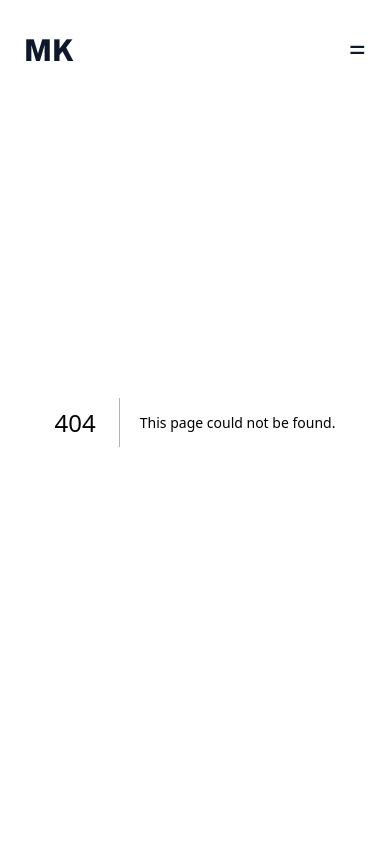
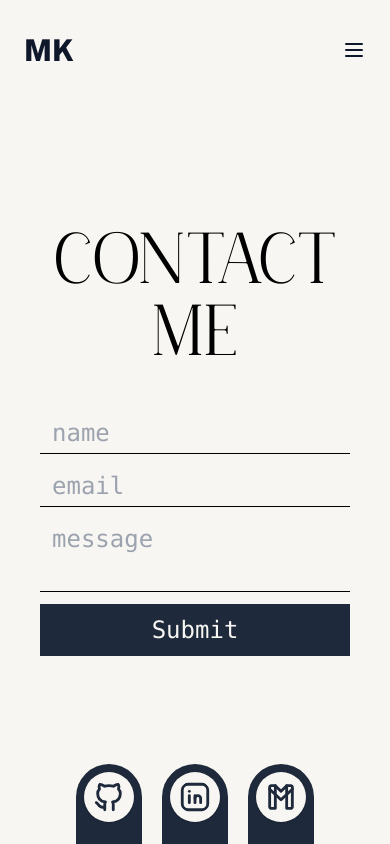
Before and after one commit to MKMukeshkannan/mukeshkannan.dev, a Next.js app: page /contact-me in a window 390 px wide. Before the commit this address had no page. Built offline with nearby package versions, Linux system fonts and the light colour scheme.

Commit message:
feat: ✨🍉 complete /contact-me page
Changes:
- Complete non-functional UI for contact me page
- Responsive

```diff
--- /dev/null
+++ b/src/app/blog/page.tsx
@@ -0,0 +1,8 @@
+export default function Blog() {
+  return (
+    <main className="min-h-screen p-8 w-full flex flex-col items-center justify-center">
+      <h1 className="font-publicSans text-center text-6xl md:text-9xl ">Under Construction</h1>
+      <p className="font-carlgine text-xl">Will be deployed soon</p>
+    </main>
+  );
+}
--- /dev/null
+++ b/src/app/contact-me/page.tsx
@@ -0,0 +1,33 @@
+import { IconBrandGithub, IconBrandGmail, IconBrandLinkedin } from "@tabler/icons-react";
+
+export default function ContactMe() {
+  return (
+    <main className="relative bg-beige h-screen w-full p-10 xl:p-28 flex flex-col items-center justify-center">
+      <h1 className="text-7xl text-center xl:self-start xl:text-[180px] font-carlgine mt-10 mb-10 xl:mb-0">CONTACT ME</h1>
+
+      <form className="flex flex-col w-full h-auto xl:h-full max-w-xl space-y-3 text-2xl xl:self-end font-mono">
+        <input className="focus:outline-none p-1 px-3 bg-beige border-b border-black" placeholder="name" />
+        <input className="focus:outline-none p-1 px-3 bg-beige border-b border-black" placeholder="email" />
+        <textarea className="h-full focus:outline-none p-1 px-3 bg-beige border-b border-black resize-none max-h-72" placeholder="message" />
+        <button type="submit" className="bg-slate-800 text-beige py-2 hover:bg-beige border-2 border-slate-800 hover:text-slate-800">Submit</button>
+      </form>
+
+      <section className="absolute xl:left-52 bottom-0 h-20 flex space-x-5">
+
+        <section className="p-2 rounded-full rounded-b-none bg-slate-800">
+          <IconBrandGithub height={50} width={50} className="text-slate-800 p-2 shadow bg-beige rounded-full"/>
+        </section>
+
+        <section className="p-2 rounded-full rounded-b-none bg-slate-800">
+          <IconBrandLinkedin height={50} width={50} className="text-slate-800 p-2 shadow bg-beige rounded-full"/>
+        </section>
+
+        <section className="p-2 rounded-full rounded-b-none bg-slate-800">
+          <IconBrandGmail height={50} width={50} className="text-slate-800 p-2 shadow bg-beige rounded-full"/>
+        </section>
+
+      </section>
+
+    </main>
+  );
+}
--- a/src/components/NavBar.tsx
+++ b/src/components/NavBar.tsx
@@ -3,6 +3,7 @@
 import { useState } from "react";
 import { motion } from "framer-motion";
 import Link from "next/link";
+import { IconMenu2, IconX } from "@tabler/icons-react";
 
 export default function NavBar() {
   const [isOpen, setIsOpen] = useState<boolean>(false);
@@ -23,33 +24,36 @@ export default function NavBar() {
       transition={{ duration: 0.4 }}
       className={`flex items-center justify-between w-full md:px-16 px-6 py-8 fixed top-0 z-[999] text-slate-900 ${activeNav && "bg-beige  rounded-b-lg shadow"}`}
     >
-      <h1 className="text-3xl cursor-pointer font-publicSans font-black">MK</h1>
+      <Link href="/" onClick={() => setIsOpen(false)} className="text-3xl cursor-pointer font-publicSans font-black">MK</Link>
 
       {isOpen ? (
         <h1
           onClick={() => setIsOpen(false)}
           className="text-3xl md:hidden z-50 text-beige"
         >
-          x
+          <IconX />
         </h1>
       ) : (
         <h1 onClick={() => setIsOpen(true)} className="text-3xl md:hidden z-50">
-          =
+          <IconMenu2 />
         </h1>
       )}
 
       <section
         className={`w-full h-screen md:hidden absolute text-beige font-carlgine text-5xl flex flex-col items-center justify-center space-y-8 bg-slate-900 top-0 ${isOpen ? "left-0" : "left-[1000px]"} transition-all duration-500`}
       >
-        <Link href="/about" className="cursor-pointer">
+        <Link onClick={() => setIsOpen(false)} href="/about" className="cursor-pointer">
           About
         </Link>
-        <Link href="/work" className="cursor-pointer">
+        <Link onClick={() => setIsOpen(false)} href="/work" className="cursor-pointer">
           Work
         </Link>
-        <a href="#contact" className="cursor-pointer">
+        <Link onClick={() => setIsOpen(false)} href="/blog" className="cursor-pointer">
+          Blog
+        </Link>
+        <Link onClick={() => setIsOpen(false)} href="/contact-me" className="cursor-pointer">
           Contact
-        </a>
+        </Link>
         <section className="absolute bottom-10">
           <h1 className="text-sm text-center opacity-70">Socials</h1>
           <section className="flex text-xl space-x-3">
@@ -70,15 +74,18 @@ export default function NavBar() {
       </section>
 
       <section className="hidden md:flex space-x-2 font-carlgine text-xl font-bold">
-        <Link href="/about" className="cursor-pointer">
+        <Link onClick={() => setIsOpen(false)} href="/about" className="cursor-pointer">
           About
         </Link>
-        <Link href="/work" className="cursor-pointer">
+        <Link onClick={() => setIsOpen(false)} href="/work" className="cursor-pointer">
           Work
         </Link>
-        <a href="#contact" className="cursor-pointer">
+        <Link onClick={() => setIsOpen(false)} href="/blog" className="cursor-pointer">
+          Blog
+        </Link>
+        <Link onClick={() => setIsOpen(false)} href="/contact-me" className="cursor-pointer">
           Contact
-        </a>
+        </Link>
       </section>
     </motion.nav>
   );
```
